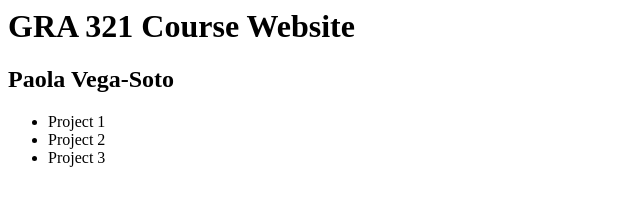
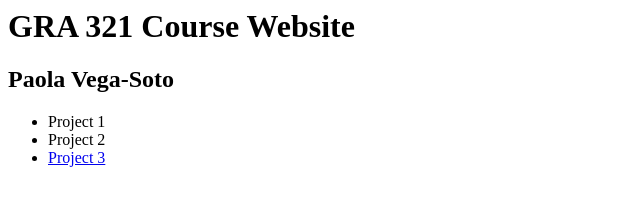
Before and after one commit to pvegasot/gra321-f19, a plain HTML site: page index.html in a window 1280 px wide. Shown: the full height of the page, 0-640 px from the left. Drawn offline with Linux system fonts and the light colour scheme.

Commit message:
added link foo

```diff
--- a/index.html
+++ b/index.html
@@ -8,7 +8,7 @@
    <ul>
         <li>Project 1</li>
         <li>Project 2</li>
-        <li>Project 3</li>
+       <li><a href="project3/index.html" title ="Project 3">Project 3</a></li>
    </ul>
 </body>
 </html>
```
Also changed, not shown: project 3/index.html (added, +9 -0 lines).
